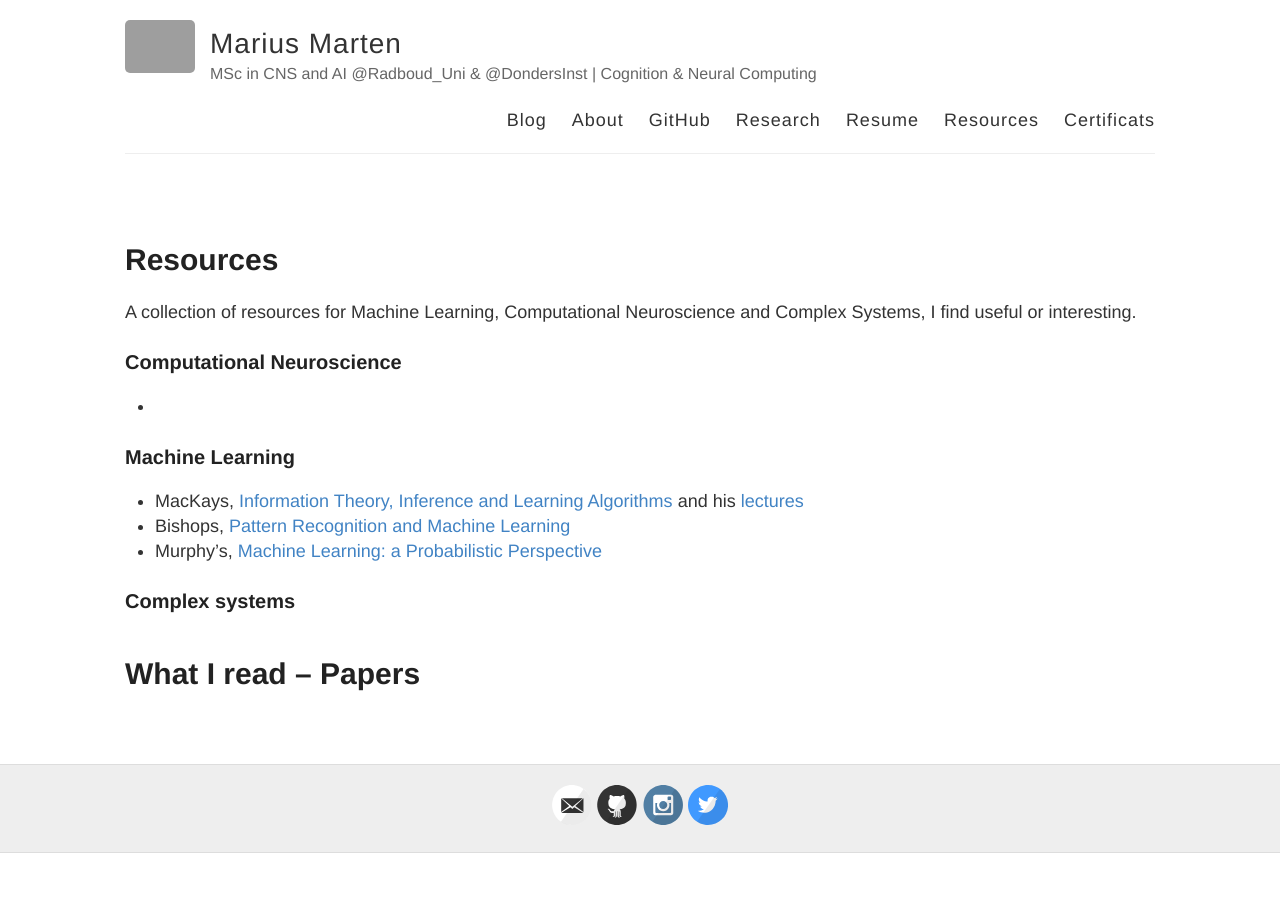
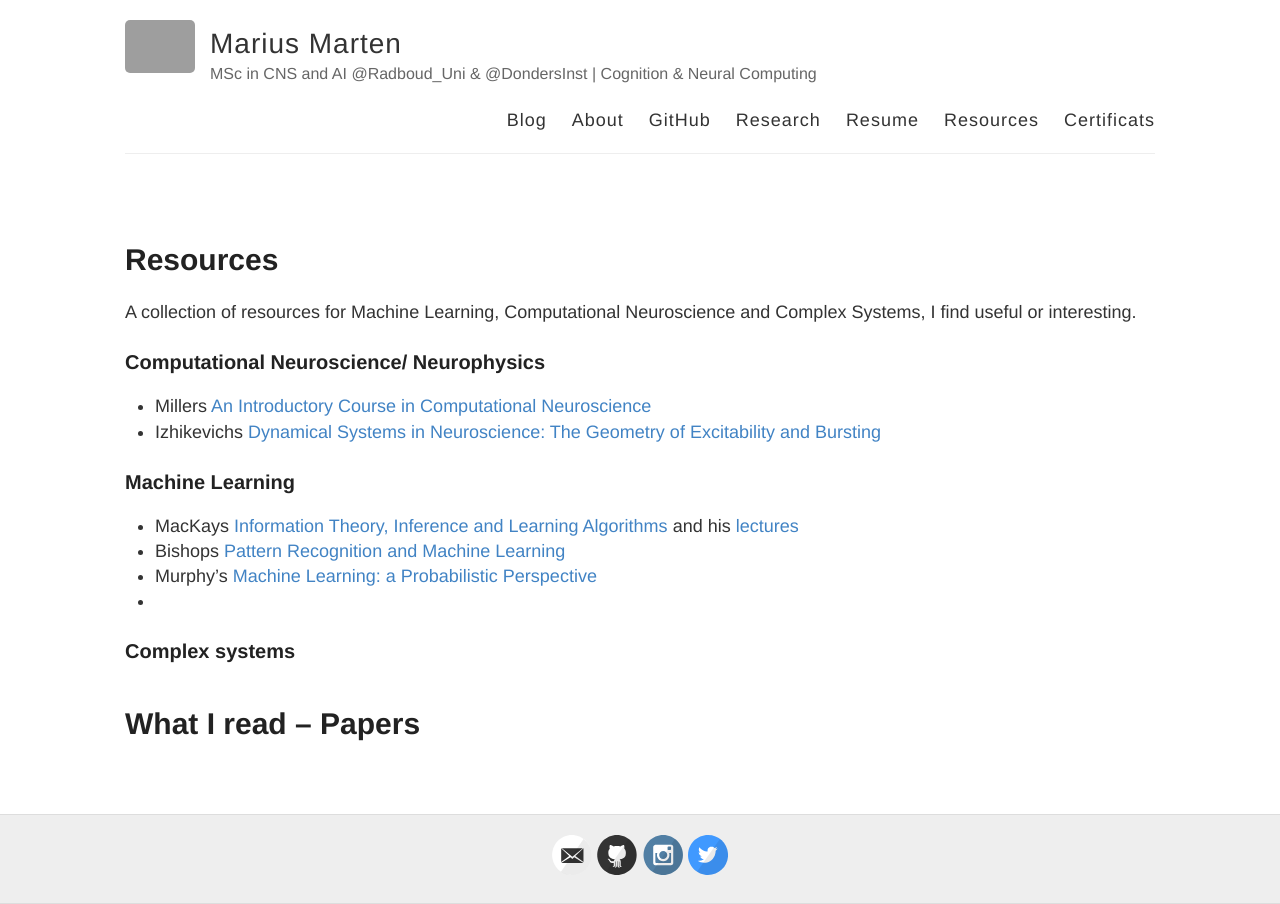
Before and after one commit to Mariusmarten/mariusmarten.github.io, a Jekyll site: the page built from resources.md, in a window 1280 px wide. Built offline with Jekyll 4.4.1, drawn with Linux system fonts in a browser that asks for light colours; grey boxes are pictures that could not be loaded.

Commit message:
Update resources.md

```diff
--- a/resources.md
+++ b/resources.md
@@ -6,14 +6,15 @@ permalink: /resources/
 
 A collection of resources for Machine Learning, Computational Neuroscience and Complex Systems, I find useful or interesting.
 
-### Computational Neuroscience
-
--
+### Computational Neuroscience/ Neurophysics
+- Millers [An Introductory Course in Computational Neuroscience](https://mitpress.mit.edu/books/introductory-course-computational-neuroscience)
+- Izhikevichs [Dynamical Systems in Neuroscience: The Geometry of Excitability and Bursting](https://www.izhikevich.org/publications/dsn.pdf)
 
 ### Machine Learning
-- MacKays, [Information Theory, Inference and Learning Algorithms](https://www.inference.org.uk/itprnn/book.pdf) and his [lectures](https://www.youtube.com/playlist?list=PLruBu5BI5n4aFpG32iMbdWoRVAA-Vcso6)
-- Bishops, [Pattern Recognition and Machine Learning](http://users.isr.ist.utl.pt/~wurmd/Livros/school/Bishop%20-%20Pattern%20Recognition%20And%20Machine%20Learning%20-%20Springer%20%202006.pdf)
-- Murphy’s, [Machine Learning: a Probabilistic Perspective](https://doc.lagout.org/science/Artificial%20Intelligence/Machine%20learning/Machine%20Learning_%20A%20Probabilistic%20Perspective%20%5BMurphy%202012-08-24%5D.pdf)
+- MacKays [Information Theory, Inference and Learning Algorithms](https://www.inference.org.uk/itprnn/book.pdf) and his [lectures](https://www.youtube.com/playlist?list=PLruBu5BI5n4aFpG32iMbdWoRVAA-Vcso6)
+- Bishops [Pattern Recognition and Machine Learning](http://users.isr.ist.utl.pt/~wurmd/Livros/school/Bishop%20-%20Pattern%20Recognition%20And%20Machine%20Learning%20-%20Springer%20%202006.pdf)
+- Murphy’s [Machine Learning: a Probabilistic Perspective](https://doc.lagout.org/science/Artificial%20Intelligence/Machine%20learning/Machine%20Learning_%20A%20Probabilistic%20Perspective%20%5BMurphy%202012-08-24%5D.pdf)
+-
 
 
 
```
